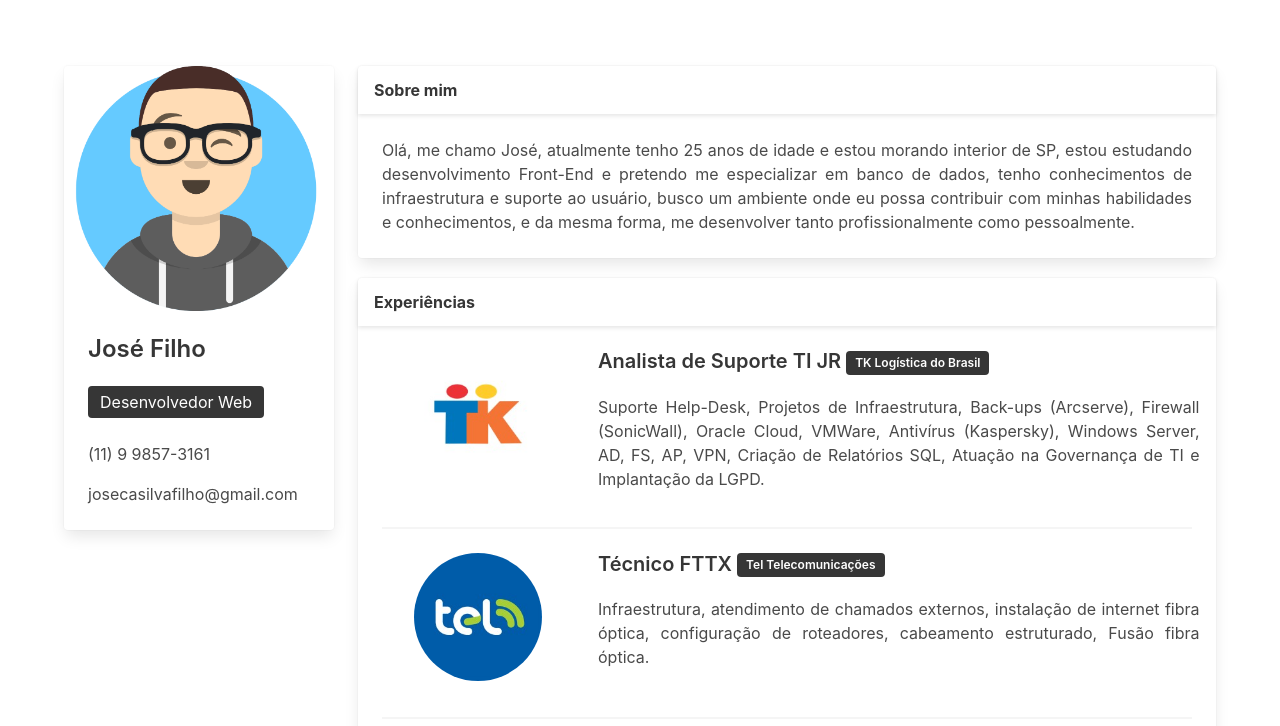
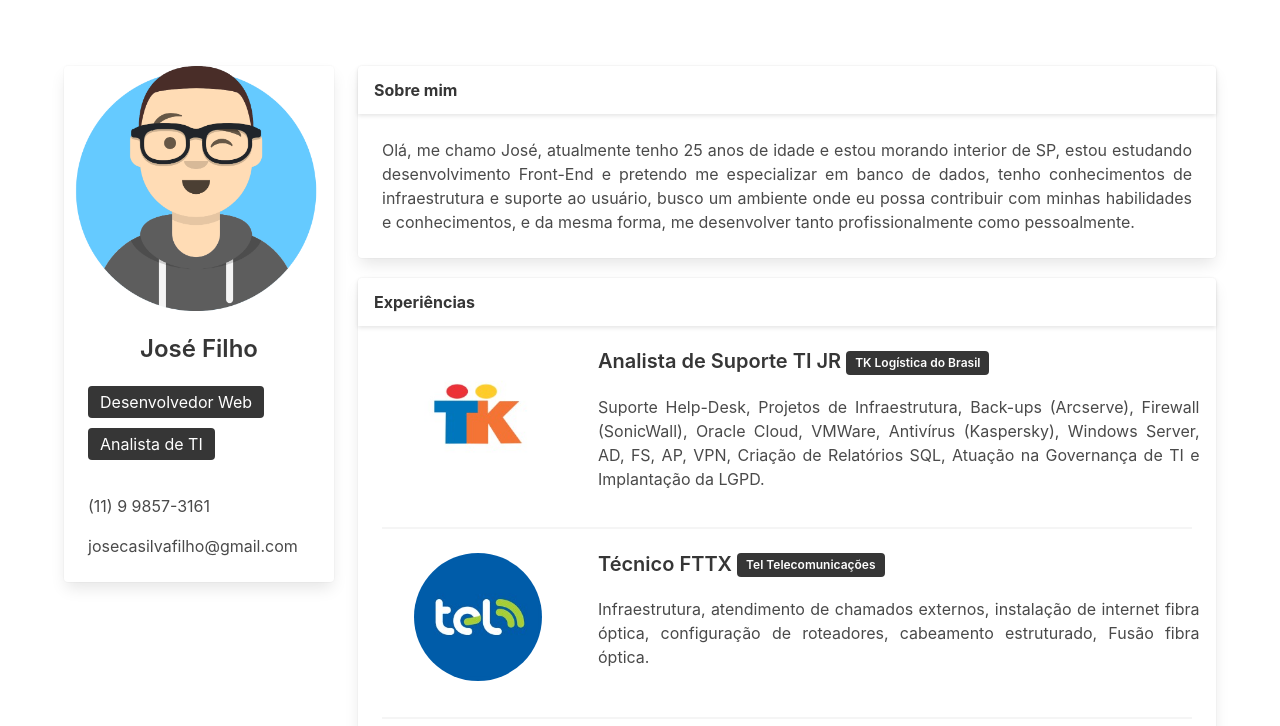
Before and after one commit to josecsfilho/about, a plain HTML site: page index.html in a window 1280 px wide. Shown: the part 74-800 px from the top of the page. Drawn offline with nearby package versions, Linux system fonts and the light colour scheme.

Commit message:
Add files via upload

```diff
--- a/index.html
+++ b/index.html
@@ -51,6 +51,8 @@
                 <div class="media-content">
                   <p class="title is-4">José Filho </p>
                   <span class="tag is-dark is-medium">Desenvolvedor Web</span>
+                  <br>
+                  <span class="tag is-dark is-medium">Analista de TI</span>
                 </div>
               </div>
 
--- a/style.css
+++ b/style.css
@@ -1,3 +1,5 @@
+
+
 .navbar {
     margin-bottom: 40px;
 }
@@ -10,3 +12,11 @@
 .card {
     margin-bottom: 20px;
 }
+
+.media-content p {
+    text-align: center;
+}
+
+.media-content span {
+    margin-bottom: 10px;
+}
```
